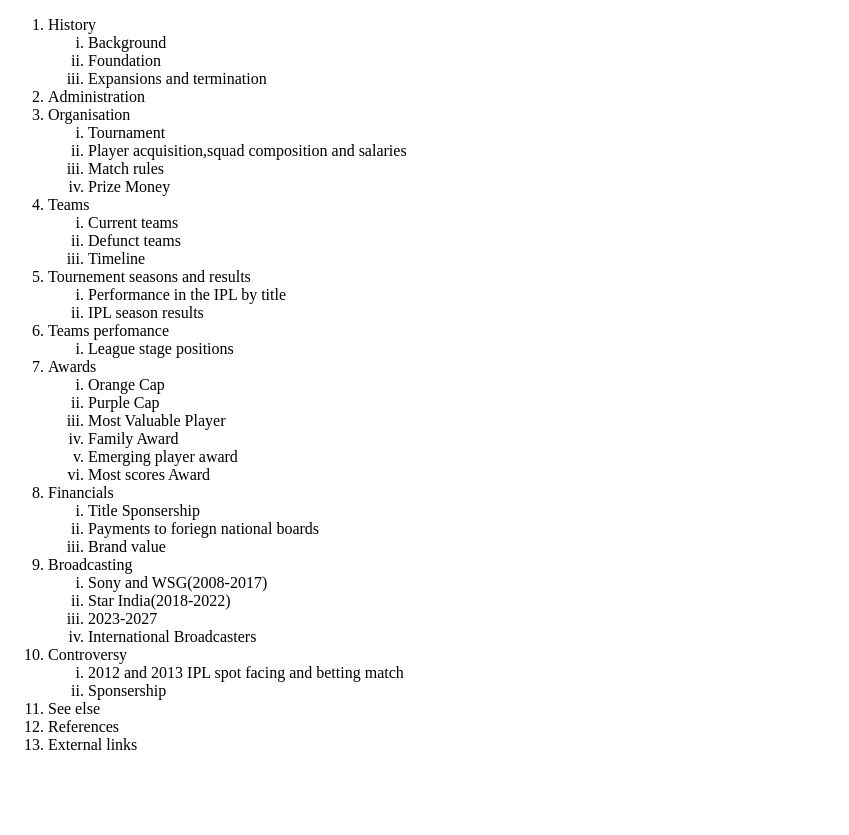
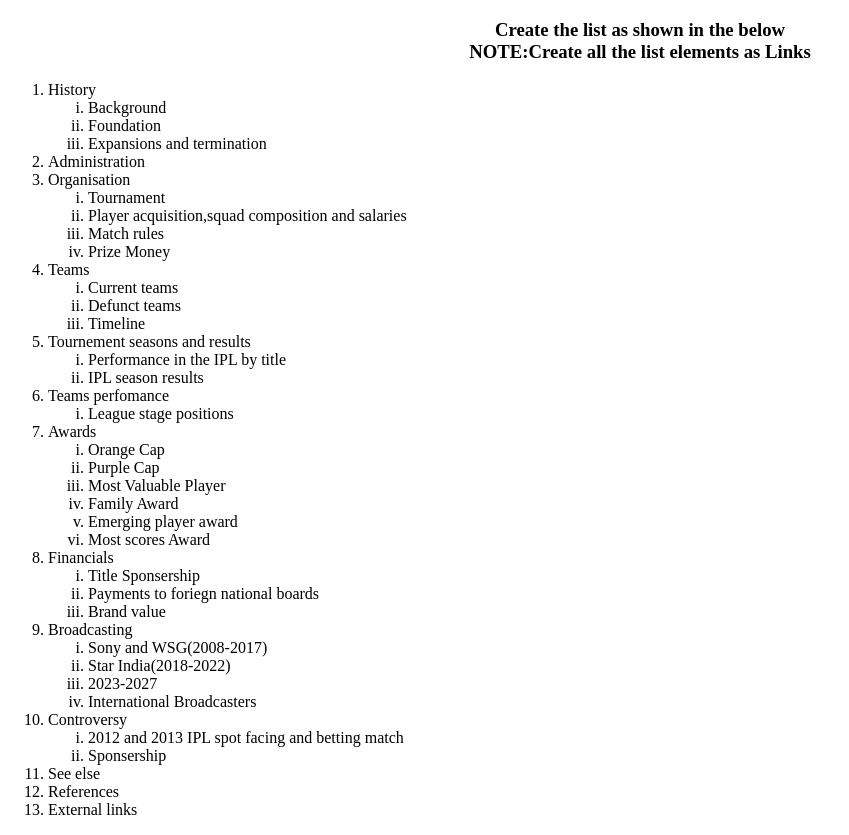
Before and after one commit to Saahitya14/List, a plain HTML site: page index.html in a window 1280 px wide. Shown: the whole page, without its empty margins (0-849 px from the left). Before the commit the page ends 800 px from the top, so only its background shows below. Drawn offline with Linux system fonts and the light colour scheme.

Commit message:
Add files via upload

```diff
--- a/index.html
+++ b/index.html
@@ -4,6 +4,8 @@
         <title>My first webpage</title>
     </head>
     <body>
+        <center><h3>Create the list as shown in the below<br>
+            NOTE:Create all the list elements as Links</h3></center>
         <ol type="1">
      <li>History</li>
      <ol type="i">
```
